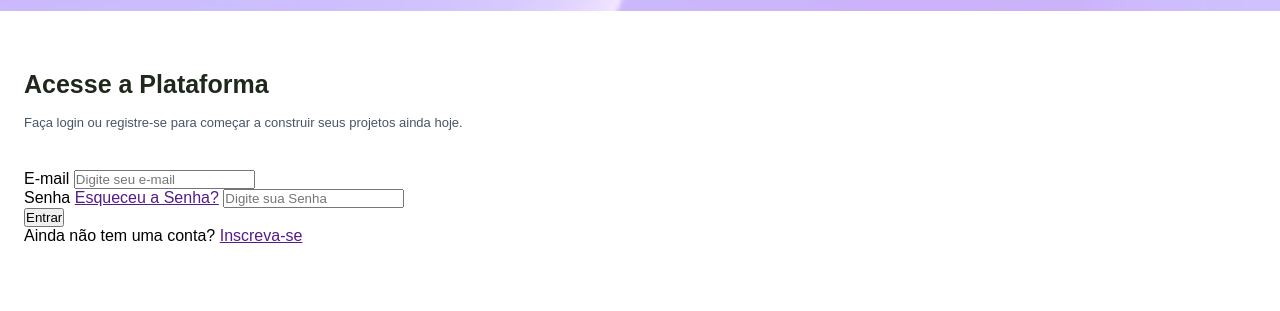
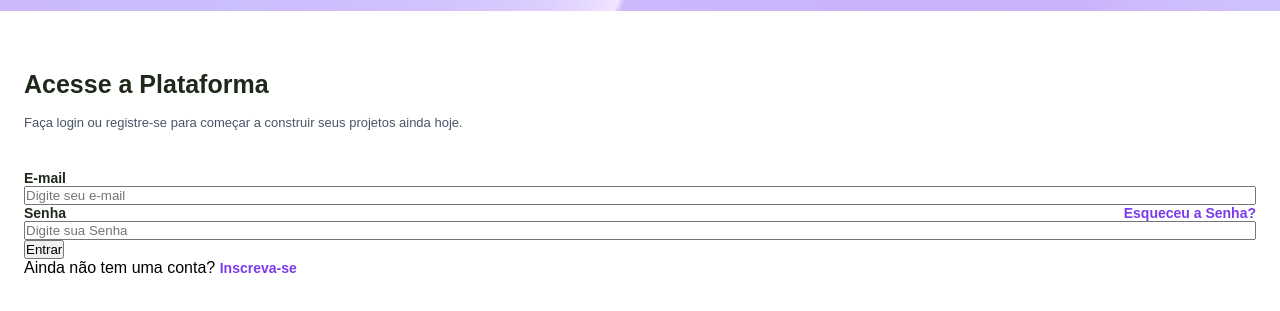
Before and after one commit to Paulo-Henrique-12c/projeto-vertigo, a plain HTML site: page index.html in a window 1280 px wide. Shown: the part 123-434 px from the top of the page. Drawn offline with Linux system fonts and the light colour scheme.

Commit message:
estilização dos labels e das âncoras de seção de login

```diff
--- a/index.html
+++ b/index.html
@@ -1,5 +1,6 @@
 <!DOCTYPE html>
 <html lang="pt-BR">
+
 <head>
     <meta charset="UTF-8">
     <meta name="viewport" content="width=device-width, initial-scale=1.0">
@@ -9,6 +10,7 @@
     <link href="https://fonts.googleapis.com/css2?family=Titillium+Web:wght@400;600;700&display=swap" rel="stylesheet">
     <title>Vertigo</title>
 </head>
+
 <body>
     <header>
         <img src="./imagens/logo (1).svg" alt="logo">
@@ -28,8 +30,10 @@
                     <input type="email" placeholder="Digite seu e-mail" id="email">
                 </div>
                 <div class="input-box">
+                    <div>
                         <label for="senha">Senha</label>
                     <a href="">Esqueceu a Senha?</a>
+                    </div>
                     <input type="password" placeholder="Digite sua Senha" id="senha">
                 </div>
 
@@ -42,4 +46,5 @@
         </section>
     </main>
 </body>
+
 </html>
--- a/style.css
+++ b/style.css
@@ -12,6 +12,7 @@
 :root{
     --gray-800: #1E291B;
     --gray-600: #475569;
+    --purple: #7c3aed;
 }
 
 
@@ -47,3 +48,31 @@ main{
     font-size: 0.8125rem;
     color: var(--gray-600);
 }
+
+.input-box{
+    display: flex;
+    flex-direction: column;
+}
+
+.input-box div{
+    display: flex;
+    justify-content: space-between;
+    align-items: center;
+}
+
+.login label{
+ font-size: 0.875rem;
+ color: var(--gray-800);
+ font-weight: 600;
+}
+
+.login a{
+    color: var(--purple);
+    text-decoration: none;
+    font-size: 0.875rem;
+    font-weight: 600;
+}
+
+.login a:hover {
+    text-decoration: underline;
+}
```
Lines whose indentation alone changed are shown as unchanged.
